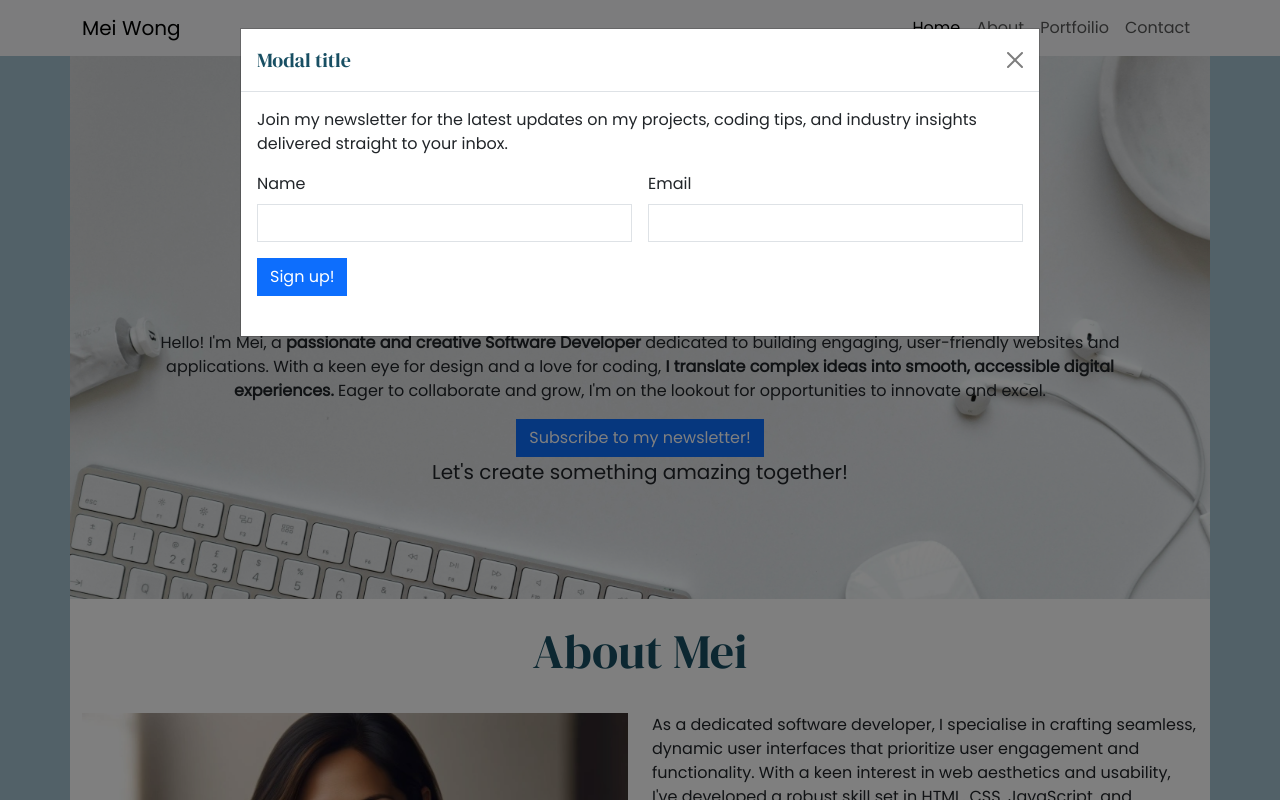
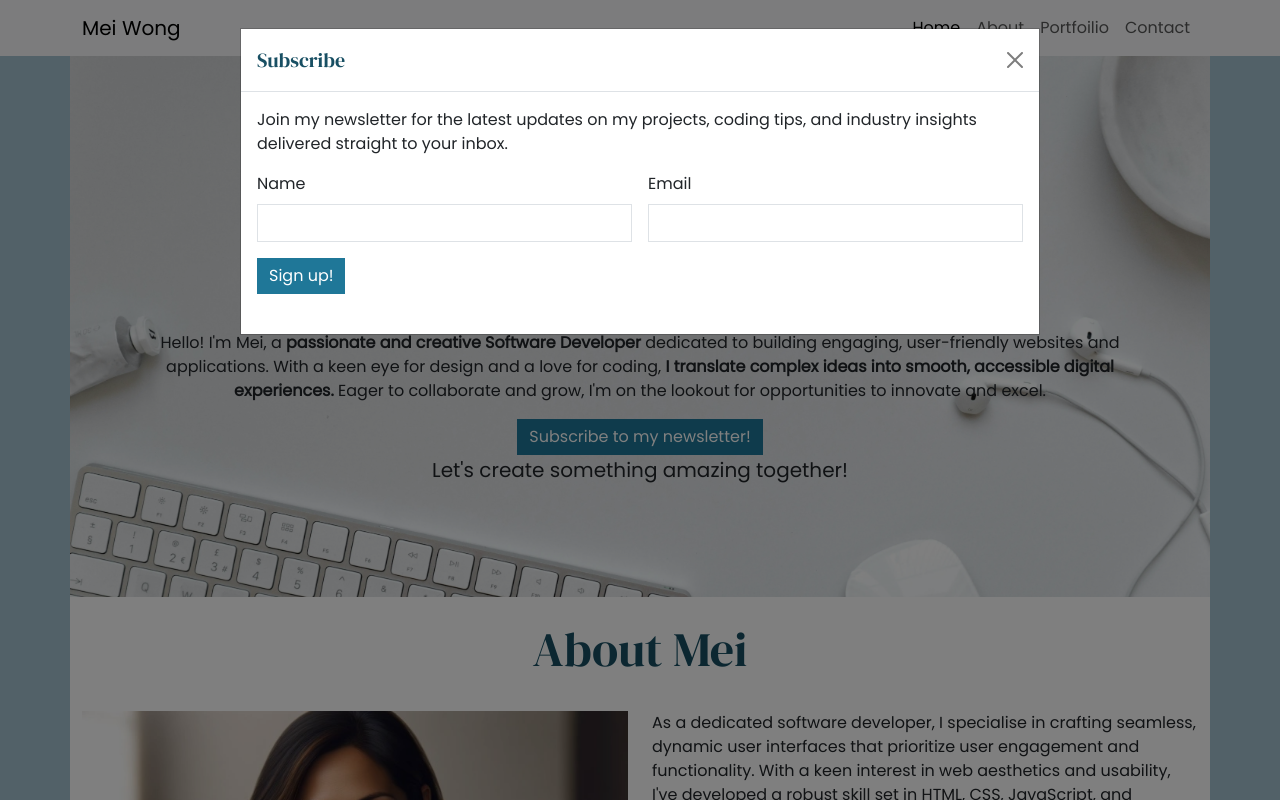
Before and after one commit to RH1945/meiwong-developer, a plain HTML site: page index.html in a window 1280 px wide. Both pictures are taken after a click on the button "Subscribe to my newsletter!". Shown: the top 800 px of the page. Drawn offline with nearby package versions, Linux system fonts and the light colour scheme.

Commit message:
Finalicing bootystrap customization, ONLY TESTING LEFT TO DO

```diff
--- a/assets/css/style.css
+++ b/assets/css/style.css
@@ -22,6 +22,17 @@ h2 {
 .sharp-corners,
 .sharp-corners * {
     border-radius: 0;
+}
+
+/* Buttons */
+.custom-button {
+    background-color: #1f7798;
+    border: #1f7798;
+}
+
+.custom-button:hover {
+    background-color: #1d6d8a;
+    border: #1d6d8a;
 }
 
 /* About section */
--- a/index.html
+++ b/index.html
@@ -58,7 +58,7 @@
                     to innovate and excel.
                 </p>
                 <!-- Button trigger modal -->
-                <button type="button" class="btn btn-primary sharp-corners" data-bs-toggle="modal" data-bs-target="#exampleModal">
+                <button type="button" class="btn btn-primary sharp-corners custom-button" data-bs-toggle="modal" data-bs-target="#exampleModal">
                     Subscribe to my newsletter!
                 </button>
                 <!-- mb-5 gives extra margin spacing under lead text -->
@@ -207,7 +207,7 @@
                     <textarea class="form-control" id="message" rows="3"> </textarea>
                     </div>
                 <div class="col-12">
-                    <button type="submit" class="btn btn-primary">Send</button>
+                    <button type="submit" class="btn btn-primary custom-button">Send</button>
                 </div>
             </form>
         </div>
@@ -218,7 +218,7 @@
         <div class="modal-dialog modal-lg">
             <div class="modal-content">
                 <div class="modal-header">
-                    <h1 class="modal-title fs-5" id="exampleModalLabel">Modal title</h1>
+                    <h1 class="modal-title fs-5" id="exampleModalLabel">Subscribe</h1>
                     <button type="button" class="btn-close" data-bs-dismiss="modal" aria-label="Close"></button>
                 </div>
                 <div class="modal-body">
@@ -233,7 +233,7 @@
                             <input type="email" class="form-control" id="inputEmail">
                         </div>
                         <div class="col-12 mb-4">
-                            <button type="submit" class="btn btn-primary">
+                            <button type="submit" class="btn btn-primary custom-button">
                                 Sign up!
                             </button>
                         </div>
```
